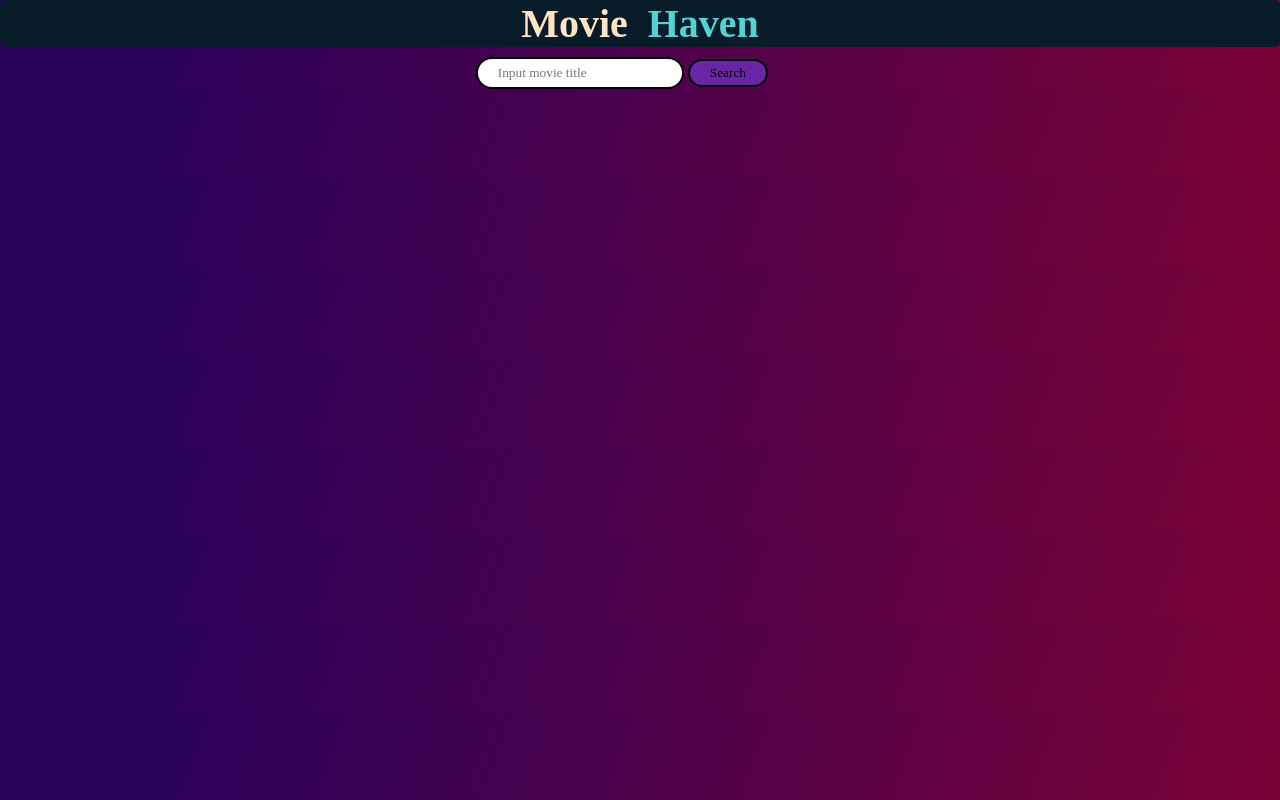
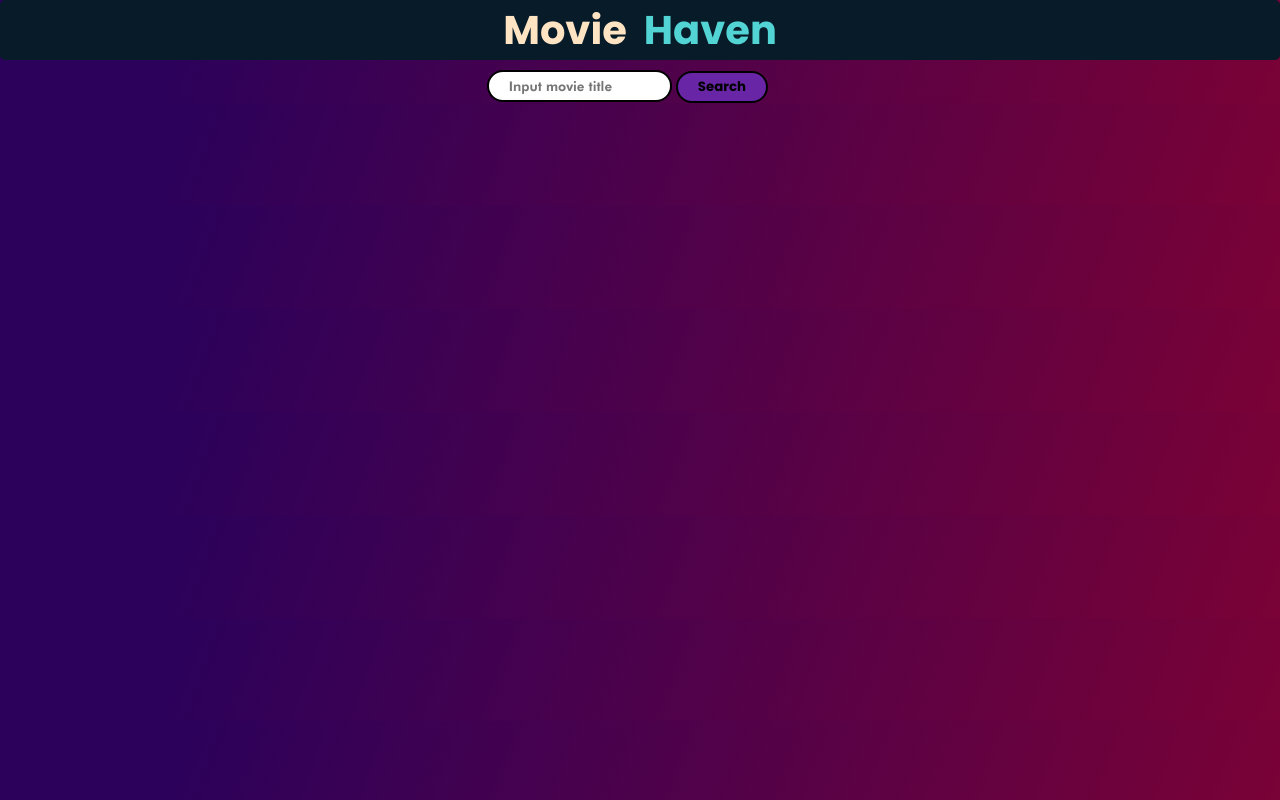
Before and after one commit to swarui/movie-web-app, a plain HTML site: page index.html in a window 1280 px wide. Drawn offline with Linux system fonts and the light colour scheme; the site is published under a folder, as on GitHub Pages, so addresses that start at the root find nothing; no server answers.

Commit message:
Completed Project

```diff
--- a/css/style.css
+++ b/css/style.css
@@ -12,11 +12,12 @@ body {
 }
 @font-face {
   font-family: Poppins Bold;
-  src: local('Poppins Bold'), url(/assets/fonts/Poppins-Bold.otf)
+  src: local('Poppins Bold'), url(../assets/fonts/Poppins-Bold.otf);
 }
+
 @font-face {
   font-family: Futura;
-  src: local('Futura'), url(/assets/fonts/Futura\ Heavy\ font.ttf)
+  src: local('Futura'), url(../assets/fonts/Futura\ Heavy\ font.ttf);
 }
 
 /* Style my header */
```
